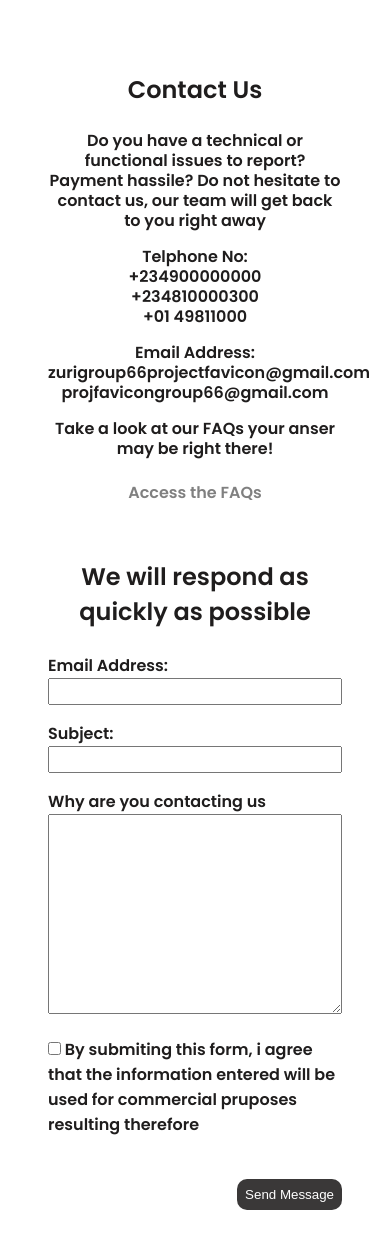
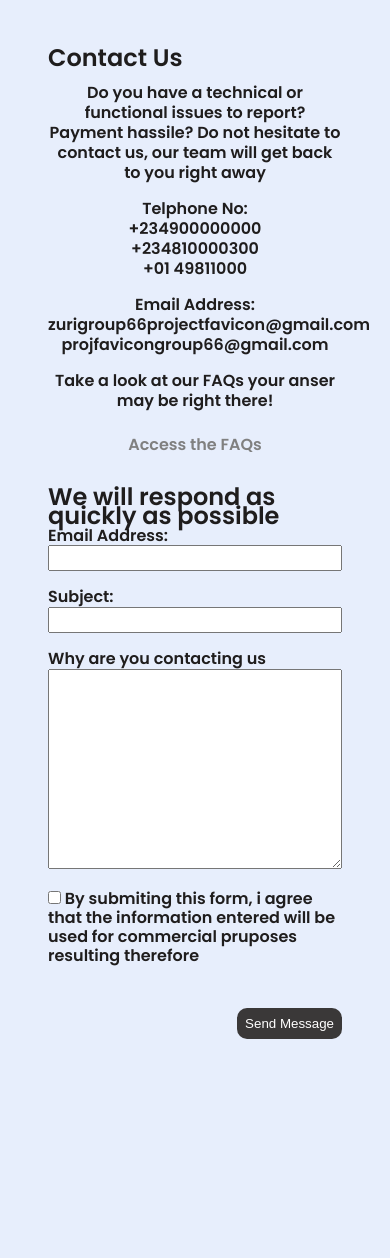
Before and after one commit to zuri-training/favicon-gen-team-66, a Django app: template frontend/templates/account/contact.html in a window 390 px wide. After the commit the page ends 1039 px from the top, so only its background shows below. Run offline with Django 4.2, Linux system fonts and the light colour scheme; the template is opened without the code that fills it, so the values that code supplies are empty.

Commit message:
edit the contact text for desktop and mobile view

```diff
--- a/frontend/static/account/contact.css
+++ b/frontend/static/account/contact.css
@@ -5,12 +5,12 @@
 }
 
 body {
-    background: #ffffff;
+    background: #E7EEFC;
     font-size: 1em;
     font-family: 'Poppins';
     font-style: normal;
     font-weight: 600;
-    font-size: 1em;            <h2>Contact Us</h2>
+    font-size: 1em;
     line-height: 120%;
     color: #1F1D1D;
 }
@@ -19,8 +19,12 @@ body {
     width: 80%;
     margin-left:auto;
     margin-right: auto;
-    display: flex;
+
     padding: 2em;
+}
+
+.content{
+        display: flex;
 }
 
 .intro {
@@ -33,10 +37,11 @@ body {
     padding: 1em;
 }
 
-h2 {
-    text-align: center;
-    margin: 2em 0;
 
+
+h1 {
+    text-align: left;
+    margin: 2em 0 2em 6em;
 }
 
 p {
@@ -87,7 +92,7 @@ button {
     margin-top: 2em;
 }
 
-@media screen and (max-width: 425px){
+@media screen and (max-width: 600px){
     .container {
         width: 100%;
         margin-left:auto;
@@ -107,9 +112,9 @@ button {
         padding: 1em;
     }
 
-h2 {
+h1 {
     text-align: center;
-    margin: 1em 0;
+    margin: 2em 0;
 
 }
 
```
